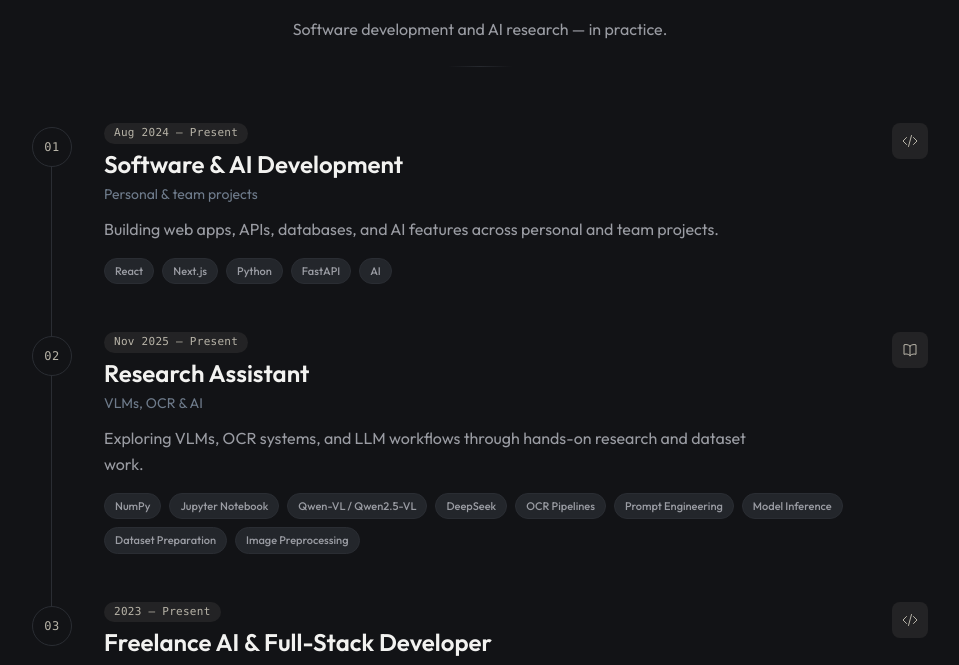
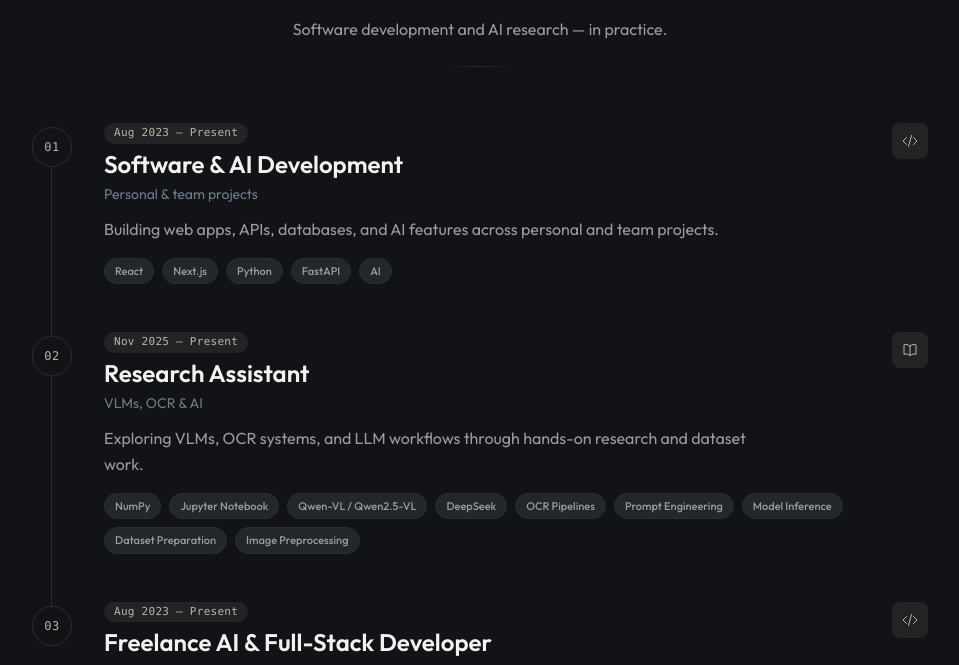
Before and after one commit to Mfahad159/portfolio, a Next.js app: page / in a window 1280 px wide. Shown: the part 1774-2439 px from the top of the page, without its empty margins (160-1119 px from the left). Built offline with nearby package versions, Linux system fonts and the light colour scheme.

Commit message:
Fixed dates

```diff
--- a/data/portfolio.js
+++ b/data/portfolio.js
@@ -162,7 +162,7 @@ export const experienceData = [
     number: '01',
     title: 'Software & AI Development',
     organization: 'Personal & team projects',
-    date: 'Aug 2024 — Present',
+    date: 'Aug 2023 — Present',
     description:
       'Building web apps, APIs, databases, and AI features across personal and team projects.',
     tags: ['React', 'Next.js', 'Python', 'FastAPI', 'AI'],
@@ -194,7 +194,7 @@ export const experienceData = [
     number: '03',
     title: 'Freelance AI & Full-Stack Developer',
     organization: 'Fiverr & freelance clients',
-    date: '2023 — Present',
+    date: 'Aug 2023 — Present',
     description:
       'Delivering production-ready solutions for clients through platforms like Fiverr — full-stack web development, AI and GenAI integration, APIs, and backend systems with modern web technologies.',
     tags: [
```
